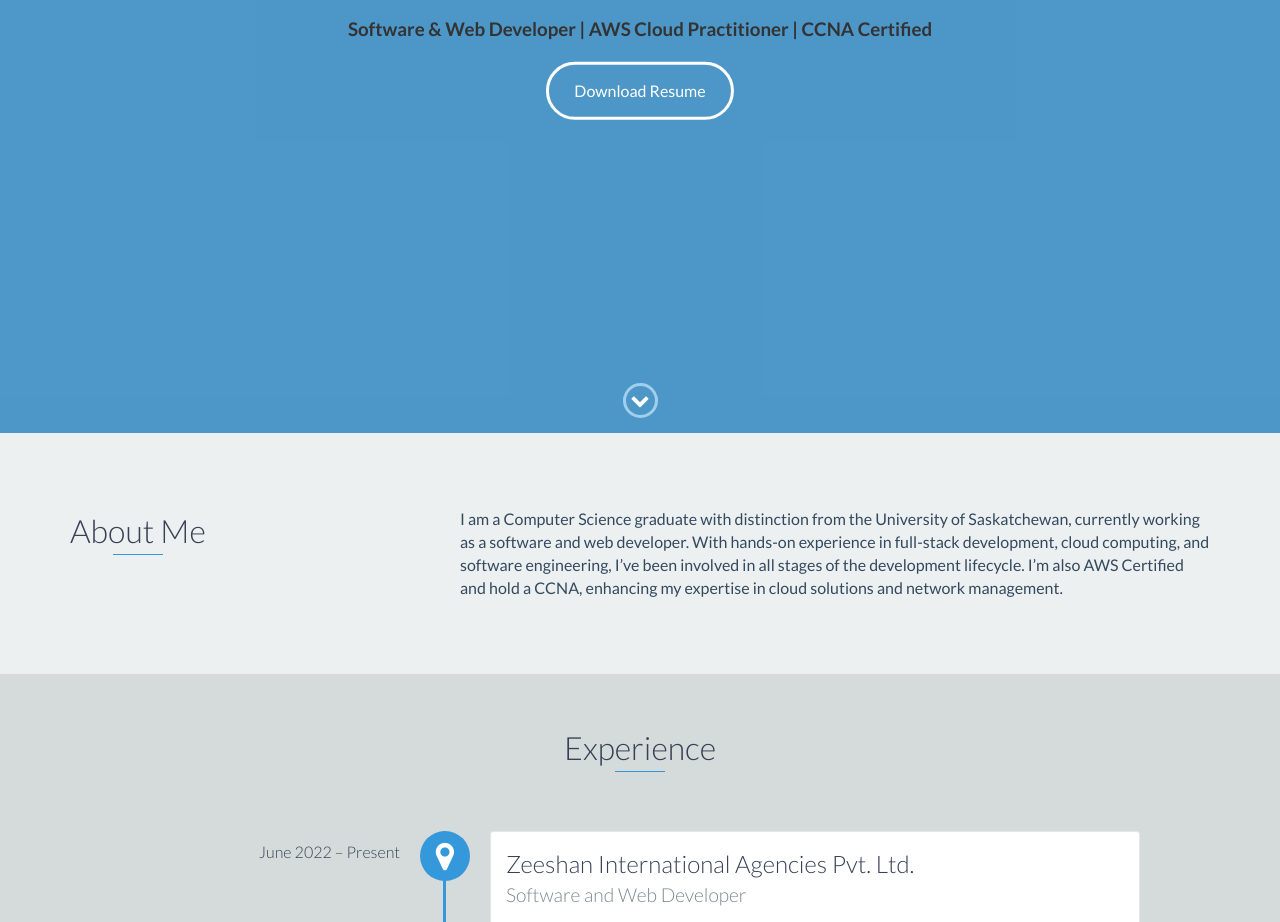
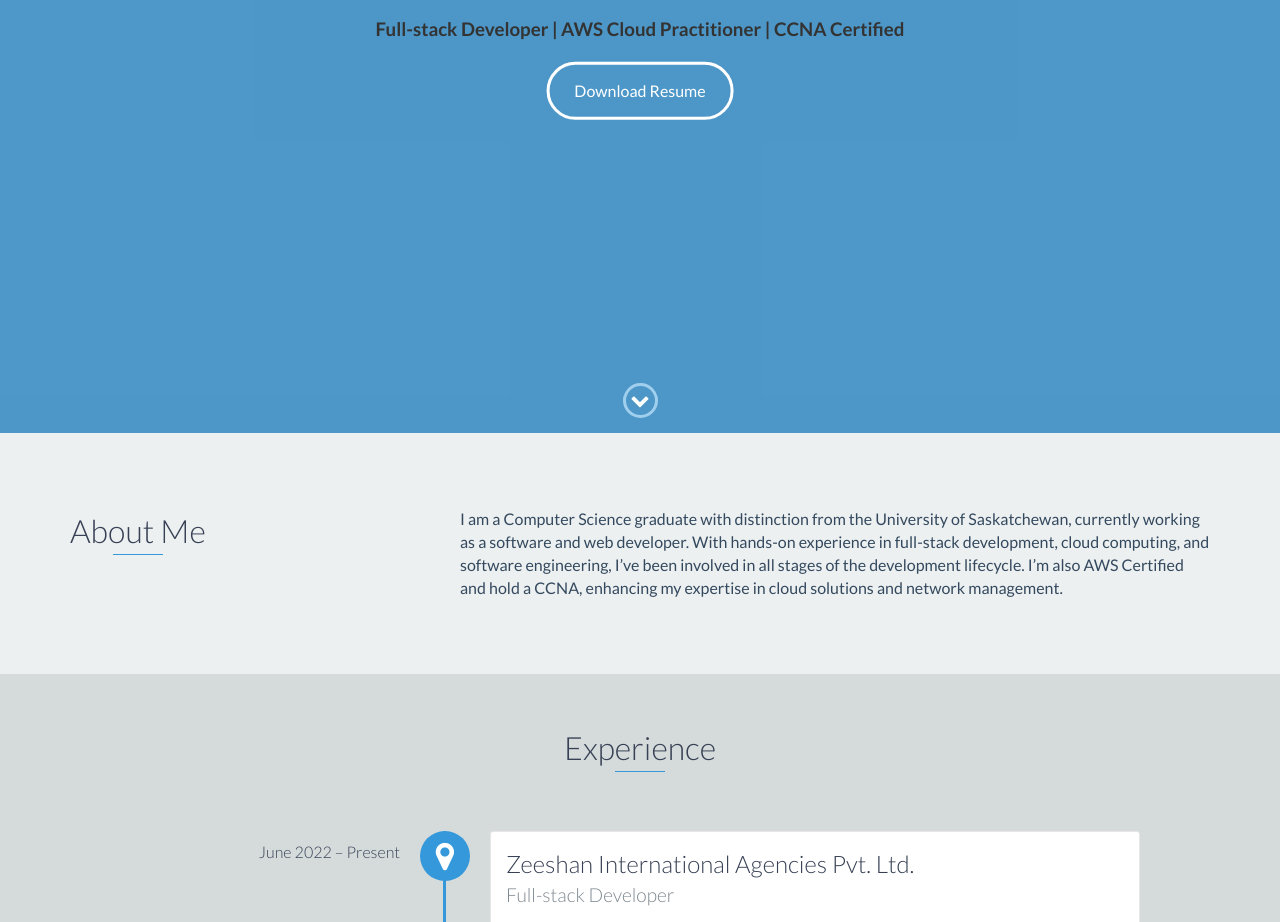
Before and after one commit to habiburbahar/portfolio, a website: page index.html in a window 1280 px wide. Shown: the part 367-1289 px from the top of the page. Drawn offline with nearby package versions, Linux system fonts and the light colour scheme.

Commit message:
Update index.html

```diff
--- a/index.html
+++ b/index.html
@@ -48,7 +48,7 @@
     <div id="lead">
         <div id="lead-content">
             <h2 style="color: #2c3e50;"><b>Habibur Rahman Bahar</b></h2>
-            <h3>Software & Web Developer | AWS Cloud Practitioner | CCNA Certified</h3>
+            <h3>Full-stack Developer | AWS Cloud Practitioner | CCNA Certified</h3>
             <a href="https://www.dropbox.com/scl/fi/pj3xbptakbq7egq2foii6/Resume-ca.pdf?rlkey=6jiuuvstu54j86exxcrw3l9qq&dl=0" target="_blank" class="btn-rounded-white">Download Resume</a>
         </div>
         <!-- End #lead-content -->
@@ -81,7 +81,7 @@
         <div id="experience-timeline">
           <div data-date="June 2022  – Present">
                 <h3>Zeeshan International Agencies Pvt. Ltd.</h3>
-                <h4>Software and Web Developer</h4>
+                <h4>Full-stack Developer</h4>
                  <ul>
                     <li>
                         Developed and maintained internal software solutions and managed the company’s website, including updates and troubleshooting.
```
